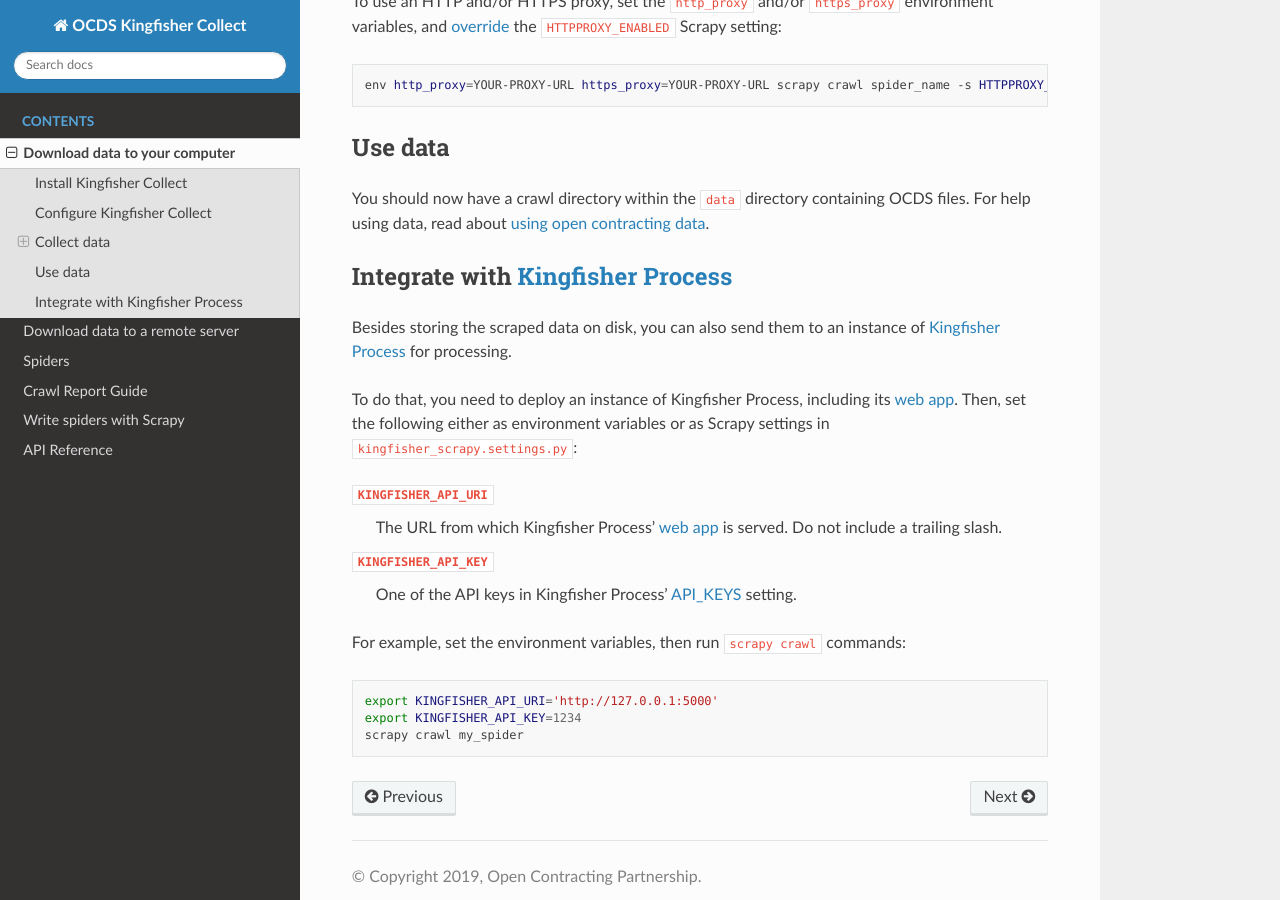
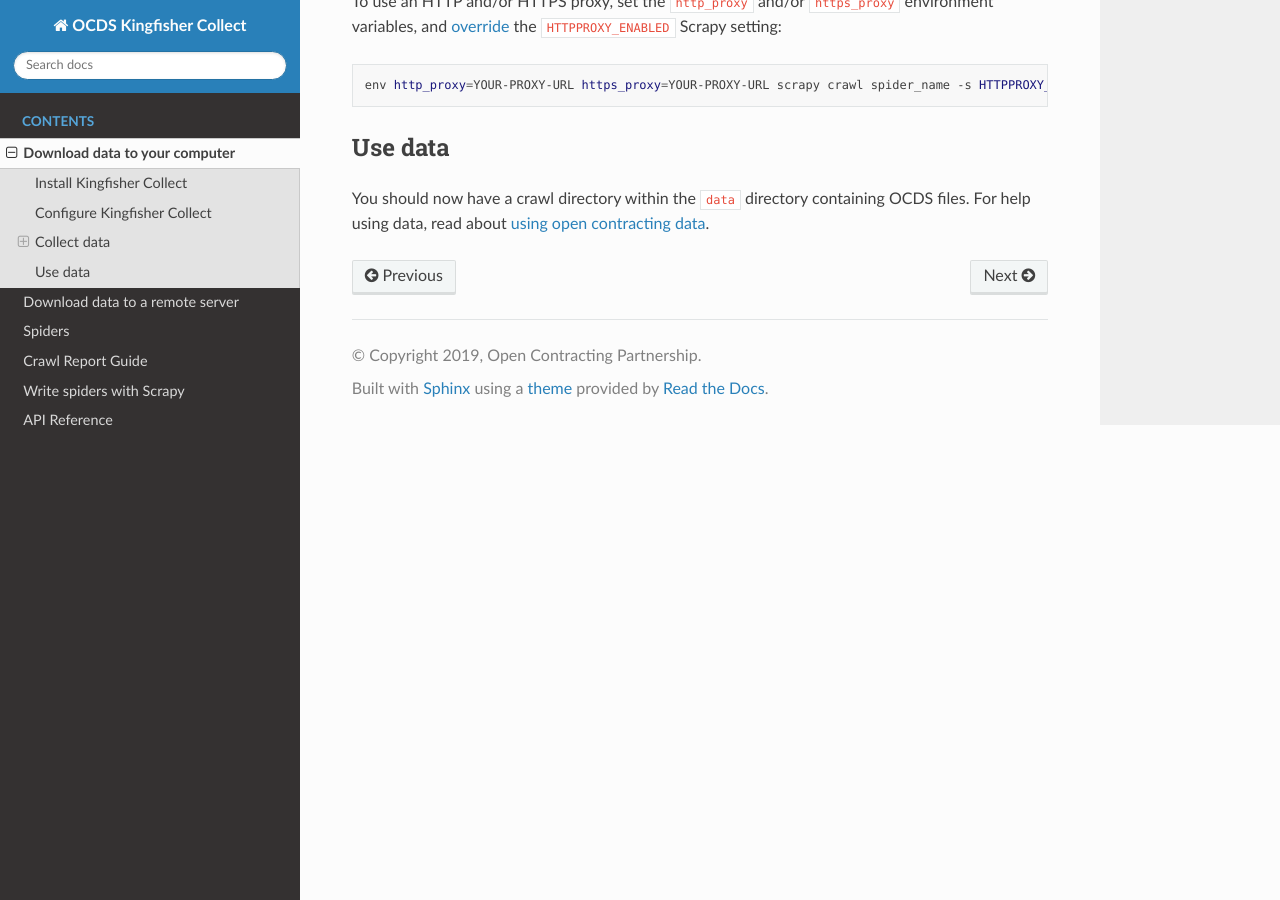
Before and after one commit to open-contracting/kingfisher-collect, a Sphinx documentation site: the page built from docs/local.rst, in a window 1280 px wide and 900 px high, scrolled down 1758 px. Built offline with Sphinx 7.4.7 and the Read the Docs theme 2.0.0, drawn with Linux system fonts in a browser that asks for light colours.

Commit message:
Create separate page for kingfisher integration documentation
Signed-off-by: Yohanna Lisnichuk <yohanitalisnichuk@gmail.com>

```diff
--- a/docs/index.rst
+++ b/docs/index.rst
@@ -7,6 +7,7 @@
 
 -  :doc:`Download data to your computer, by installing Kingfisher Collect<local>`
 -  :doc:`Download data to a remote server, by using Scrapyd<scrapyd>`
+-  :doc:`Integrate with Kingfisher Process<kingfisher_process_integration>`
 
 You can also try using Kingfisher Collect with `Scrapy Cloud <https://scrapinghub.com/scrapy-cloud>`_.
 
--- a/docs/local.rst
+++ b/docs/local.rst
@@ -90,23 +90,3 @@
 --------
 
 You should now have a crawl directory within the ``data`` directory containing OCDS files. For help using data, read about `using open contracting data <https://www.open-contracting.org/data/data-use/>`__.
-
-Integrate with `Kingfisher Process <https://kingfisher-process.readthedocs.io/>`_
---------
-
-Besides storing the scraped data on disk, you can also send them to an instance of `Kingfisher Process <https://kingfisher-process.readthedocs.io/>`_ for processing.
-
-To do that, you need to deploy an instance of Kingfisher Process, including its `web app <https://kingfisher-process.readthedocs.io/en/latest/web.html#web-app>`__. Then, set the following either as environment variables or as Scrapy settings in ``kingfisher_scrapy.settings.py``:
-
-``KINGFISHER_API_URI``
-  The URL from which Kingfisher Process' `web app <https://kingfisher-process.readthedocs.io/en/latest/web.html#web-app>`_ is served. Do not include a trailing slash.
-``KINGFISHER_API_KEY``
-  One of the API keys in Kingfisher Process' `API_KEYS <https://kingfisher-process.readthedocs.io/en/latest/config.html#web-api>`__ setting.
-
-For example, set the environment variables, then run ``scrapy crawl`` commands:
-
-.. code-block:: bash
-
-   export KINGFISHER_API_URI='http://127.0.0.1:5000'
-   export KINGFISHER_API_KEY=1234
-   scrapy crawl my_spider
```
Also changed, not shown: docs/kingfisher_process_integration.rst (added, +19 -0 lines).
